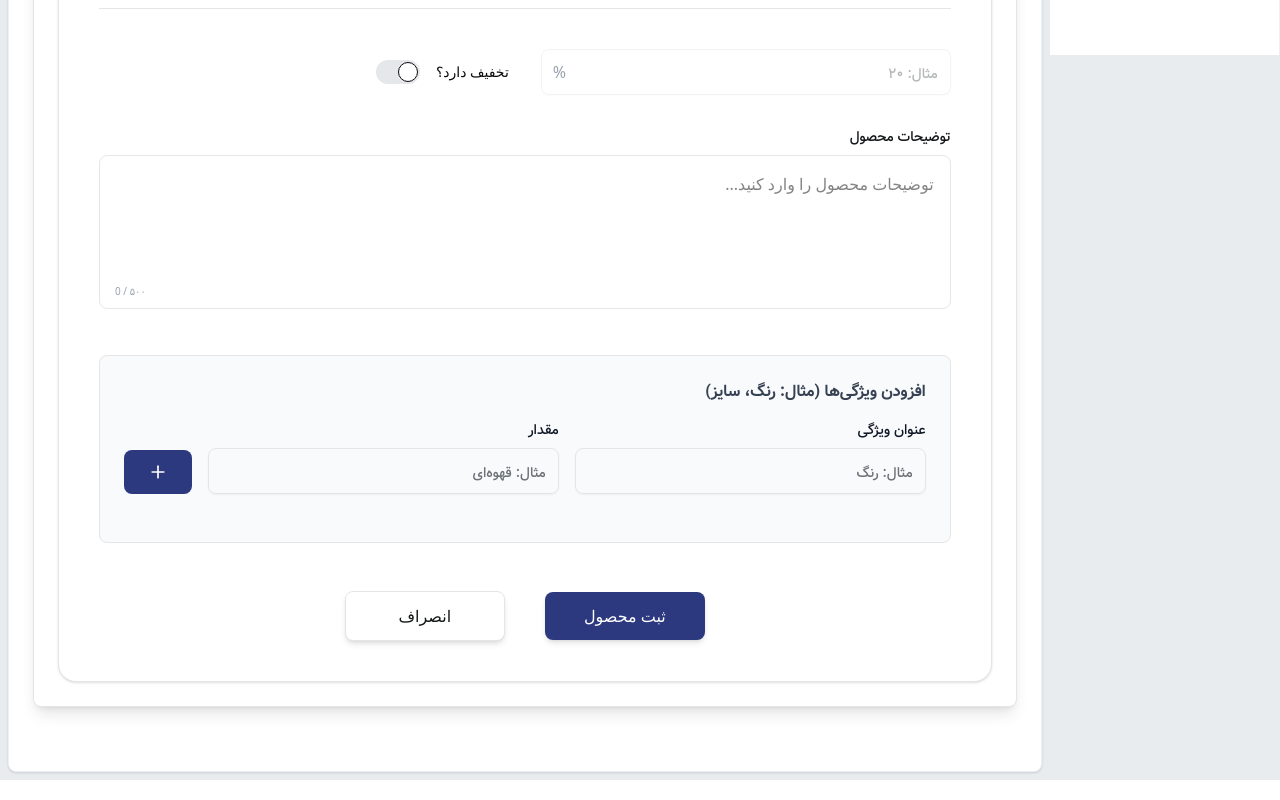
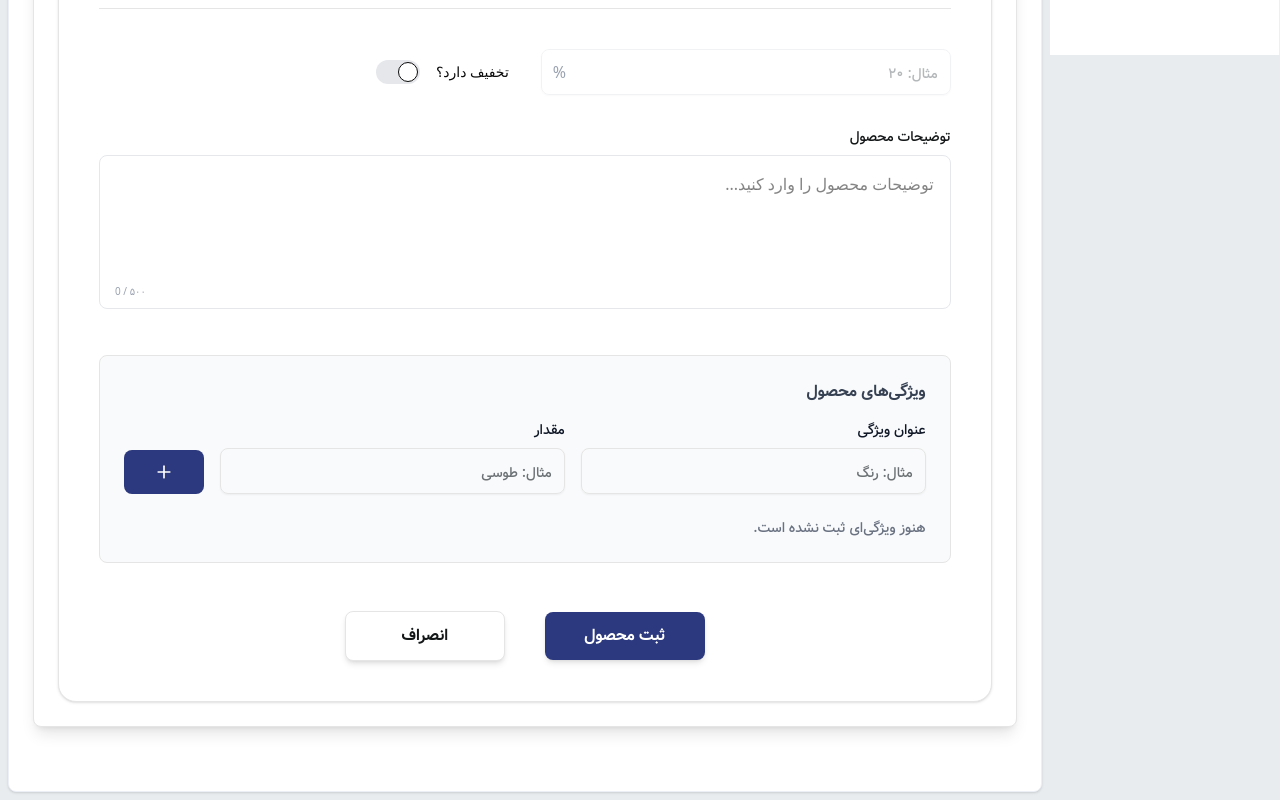
Before and after one commit to Hamiiiidreza/Home-Style, a React (Vite) app: page /p-admin/admin-product/add in a window 1280 px wide. Shown: the part 745-1545 px from the top of the page. Built offline with nearby package versions, Linux system fonts and the light colour scheme.

Commit message:
refactor(admin-panel): redesign AddProduct and EditProduct using ProductFeatures component

```diff
--- a/src/pages/AdminPanel/product-management/AddProduct.tsx
+++ b/src/pages/AdminPanel/product-management/AddProduct.tsx
@@ -5,6 +5,8 @@ import * as z from "zod";
 import { Camera, ChevronLeft, Plus } from "lucide-react";
 import PageHierarchy from "../../../components/modules/Page-Hierarchy/page-hierarchy";
 import CustomInput from "../../../components/ui/custom-input";
+import { ProductDetail } from "../../../types/productDetail.types";
+import ProductFeatures from "../../../components/AdminPanel/products/product-features";
 
 import {
     Select,
@@ -74,36 +76,15 @@ const AddProduct: React.FC = () => {
     const hasDiscount = watch("hasDiscount");
     const description = watch("description") || "";
 
-    // ویژگی‌ها
-    const [detailTitle, setDetailTitle] = useState("");
-    const [detailValue, setDetailValue] = useState("");
-    const [productDetails, setProductDetails] = useState<
-        { id: number; title: string; value: string }[]
-    >([]);
-
-    // افزودن ویژگی جدید
-    const addDetail = () => {
-        if (detailTitle && detailValue) {
-            const newDetail = {
-                id: Date.now(),
-                title: detailTitle,
-                value: detailValue,
-            };
-            setProductDetails([...productDetails, newDetail]);
-            setDetailTitle("");
-            setDetailValue("");
-        }
-    };
-
-    const removeDetail = (id: number) => {
-        setProductDetails(productDetails.filter((item) => item.id !== id));
-    };
+    const [productDetails, setProductDetails] = useState<ProductDetail[]>([]);
 
     const onSubmit: SubmitHandler<ProductFormValues> = (data) => {
-        const finalData = { ...data, details: productDetails };
-        console.log("Product Data with Details:", finalData);
-        reset();
-        setProductDetails([]);
+        const finalData = {
+            ...data,
+            details: productDetails,
+        };
+
+        console.log("Product Data:", finalData);
     };
 
 
@@ -285,74 +266,23 @@ const AddProduct: React.FC = () => {
                     </div>
 
                     {/* ---------------- Features ---------------- */}
-                    <div className="mt-10 p-6 bg-gray-50 rounded-md border transition-all hover:drop-shadow-custom">
-                        <h3 className="font-VazirBold text-gray-700 mb-4">افزودن ویژگی‌ها (مثال: رنگ، سایز)</h3>
-
-                        <div className="flex gap-4 items-end">
-                            <div className="flex-1">
-                                <CustomInput
-                                    label="عنوان ویژگی"
-                                    placeholder="مثال: رنگ"
-                                    value={detailTitle}
-                                    onChange={(e) => setDetailTitle(e.target.value)}
-                                    wrapperClassName="w-full"
-                                    inputClassName="w-full px-3 py-5.5 border rounded-md"
-                                />
-                            </div>
-                            <div className="flex-1">
-                                <CustomInput
-                                    label="مقدار"
-                                    placeholder="مثال: قهوه‌ای"
-                                    value={detailValue}
-                                    onChange={(e) => setDetailValue(e.target.value)}
-                                    wrapperClassName="w-full"
-                                    inputClassName="w-full px-3 py-5.5 border rounded-md"
-                                />
-                            </div>
-
-                            <button
-                                type="button"
-                                onClick={addDetail}
-                                className="bg-main text-white px-6 py-3 rounded-md hover:bg-main/90 transition-all cursor-pointer"
-                            >
-                                <Plus size={20} />
-                            </button>
-                        </div>
-                        <div className="mt-6 space-y-2">
-                            {productDetails.map((item) => (
-                                <div
-                                    key={item.id}
-                                    className="flex items-center justify-between p-3 bg-white border rounded-md shadow-sm"
-                                >
-                                    <div className="flex gap-2">
-                                        <span className="font-VazirBold text-sm text-gray-600">{item.title}:</span>
-                                        <span className="text-sm text-gray-500">{item.value}</span>
-                                    </div>
-
-                                    <button
-                                        type="button"
-                                        onClick={() => removeDetail(item.id)}
-                                        className="text-red-500 hover:text-red-700 text-xs"
-                                    >
-                                        حذف
-                                    </button>
-                                </div>
-                            ))}
-                        </div>
-                    </div>
+                    <ProductFeatures
+                        value={productDetails}
+                        onChange={setProductDetails}
+                    />
 
                     {/* Buttons */}
                     <div className="flex items-center justify-center gap-10 mt-12">
                         <button
                             type="submit"
-                            className="w-40 py-3 bg-main text-white rounded-md hover:bg-main/90 transition-all shadow-md cursor-pointer"
+                            className="font-VazirBold w-40 py-3 bg-main text-white rounded-md hover:bg-main/90 transition-all shadow-md cursor-pointer"
                         >
                             ثبت محصول
                         </button>
 
                         <button
                             type="button"
-                            className="w-40 py-3 bg-white text-neutral-07 border rounded-md hover:bg-main hover:text-white transition-all shadow-md cursor-pointer"
+                            className="font-VazirBold w-40 py-3 bg-white text-neutral-07 border rounded-md hover:bg-main hover:text-white transition-all shadow-md cursor-pointer"
                         >
                             انصراف
                         </button>
--- a/src/pages/AdminPanel/product-management/EditProduct.tsx
+++ b/src/pages/AdminPanel/product-management/EditProduct.tsx
@@ -1,10 +1,18 @@
-import React from "react";
+import React, { useState } from "react";
 import { useForm, Controller, SubmitHandler } from "react-hook-form";
 import { zodResolver } from "@hookform/resolvers/zod";
 import * as z from "zod";
-import { Camera, ChevronLeft, Plus, Sofa, CircleDollarSign } from "lucide-react";
+import {
+    Camera,
+    ChevronLeft,
+    Plus,
+    Sofa,
+    CircleDollarSign,
+} from "lucide-react";
 import PageHierarchy from "../../../components/modules/Page-Hierarchy/page-hierarchy";
 import CustomInput from "../../../components/ui/custom-input";
+import { ProductDetail } from "../../../types/productDetail.types";
+import ProductFeatures from "../../../components/AdminPanel/products/product-features";
 import {
     Select,
     SelectContent,
@@ -79,9 +87,21 @@ const EditProduct: React.FC = () => {
     const hasDiscount = watch("hasDiscount");
     const description = watch("description") || "";
 
+    const [productDetails, setProductDetails] = useState<ProductDetail[]>([
+        { id: 1, title: "رنگ", value: "طوسی" },
+        { id: 2, title: "جنس پارچه", value: "مخمل" },
+        { id: 3, title: "ظرفیت", value: "۵ نفره" },
+    ]);
+
     const onSubmit: SubmitHandler<ProductFormValues> = (data) => {
-        console.log("Updated Product Data:", data);
+        const finalData = {
+            ...data,
+            details: productDetails,
+        };
+
+        console.log("Updated Product:", finalData);
     };
+
 
     return (
         <div className="w-full bg-white rounded-md shadow-lg my-10 p-6 border transition-all hover:drop-shadow-custom">
@@ -184,6 +204,7 @@ const EditProduct: React.FC = () => {
                                     </p>
                                 )}
                             </div>
+
                             {/* Discount */}
                             <div className="flex items-center justify-between mt-10">
                                 <div>
@@ -217,10 +238,10 @@ const EditProduct: React.FC = () => {
                                         />
                                         <div
                                             className="w-11 h-6 bg-gray-200 rounded-full
-                                    peer-checked:bg-main transition-colors
-                                    after:content-[''] after:absolute after:top-0.5 after:right-[2px]
-                                    after:bg-white after:border after:rounded-full after:h-5 after:w-5
-                                    after:transition-all peer-checked:after:-translate-x-5"
+                                            peer-checked:bg-main transition-colors
+                                            after:content-[''] after:absolute after:top-0.5 after:right-[2px]
+                                            after:bg-white after:border after:rounded-full after:h-5 after:w-5
+                                            after:transition-all peer-checked:after:-translate-x-5"
                                         />
                                     </label>
                                 </div>
@@ -292,6 +313,12 @@ const EditProduct: React.FC = () => {
                         </span>
                     </div>
 
+                    {/* ---------------- Features ---------------- */}
+                    <ProductFeatures
+                        value={productDetails}
+                        onChange={setProductDetails}
+                    />
+
                     {/* Buttons */}
                     <div className="flex items-center justify-center gap-10 mt-12">
                         <button
```
